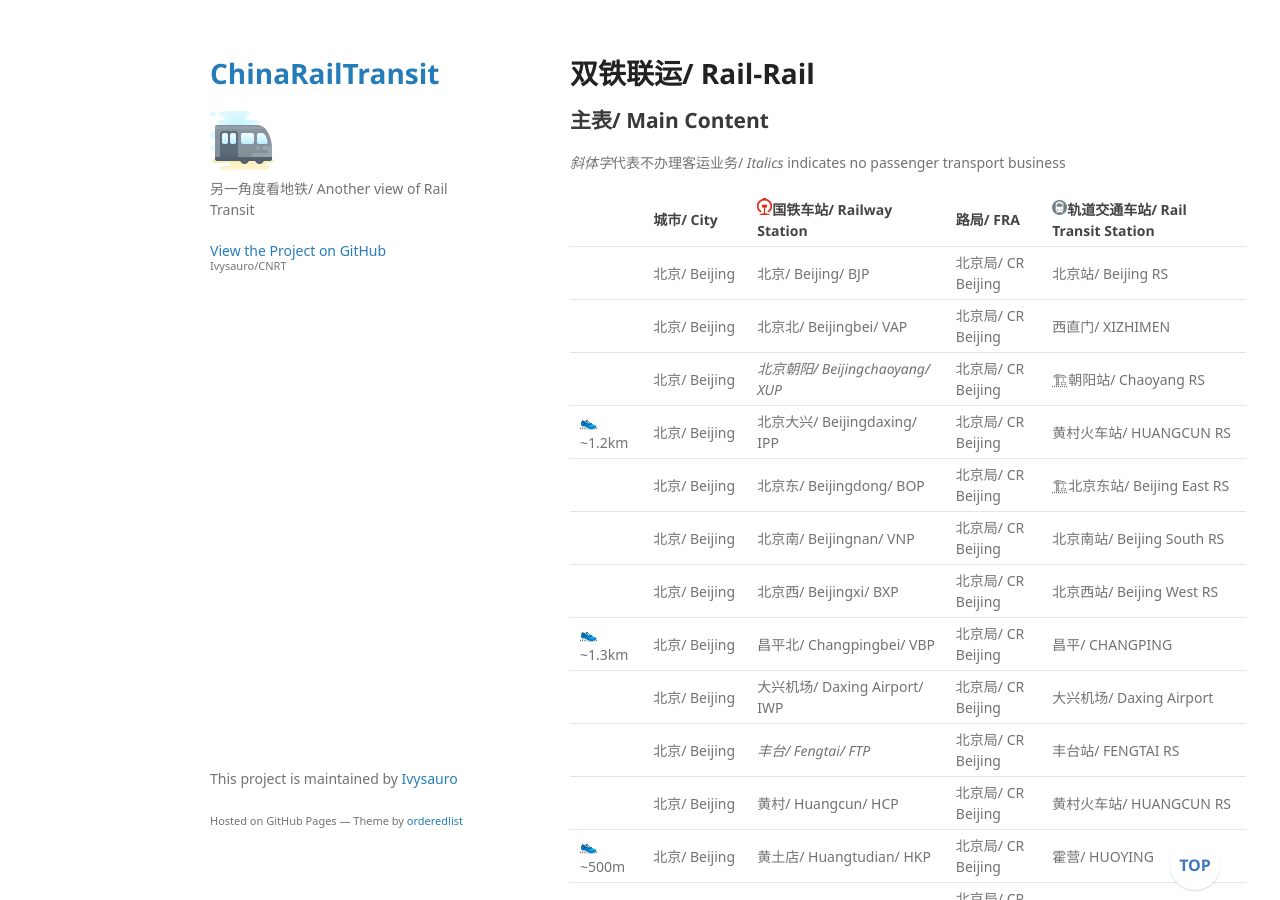
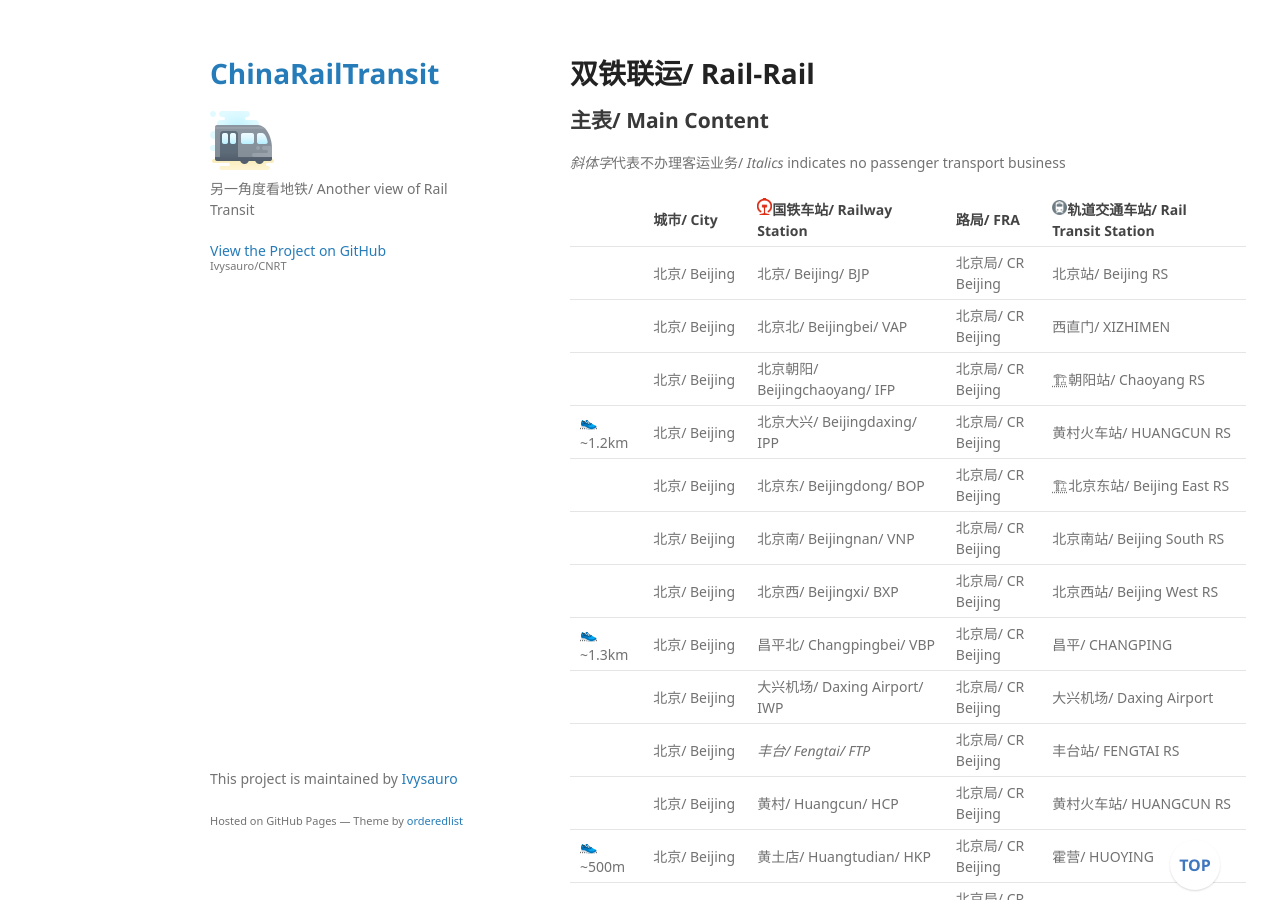
Before and after one commit to Ivysauro/CNRT, a Jekyll site: the page built from data/Rail-Rail.md, in a window 1280 px wide and 900 px high. Built offline with Jekyll 4.4.1, drawn with Linux system fonts in a browser that asks for light colours; some web fonts are replaced; our own code applies the rules of GitHub Pages for plain Markdown files; a script that is not in the unit is left out.

Commit message:
🍊更新北京数据
北京朝阳站电报码更改

```diff
--- a/data/Rail-Rail.md
+++ b/data/Rail-Rail.md
@@ -8,7 +8,7 @@
 | - | - | - | - | - |
 |  | 北京/ Beijing | 北京/ Beijing/ BJP | 北京局/ CR Beijing | 北京站/ Beijing RS |
 |  | 北京/ Beijing | 北京北/ Beijingbei/ VAP | 北京局/ CR Beijing | 西直门/ XIZHIMEN |
-|  | 北京/ Beijing | *北京朝阳/ Beijingchaoyang/ XUP* | 北京局/ CR Beijing | 🏗朝阳站/ Chaoyang RS |
+|  | 北京/ Beijing | 北京朝阳/ Beijingchaoyang/ IFP | 北京局/ CR Beijing | 🏗朝阳站/ Chaoyang RS |
 | 👟~1.2km | 北京/ Beijing | 北京大兴/ Beijingdaxing/ IPP | 北京局/ CR Beijing | 黄村火车站/ HUANGCUN RS |
 |  | 北京/ Beijing | 北京东/ Beijingdong/ BOP | 北京局/ CR Beijing | 🏗北京东站/ Beijing East RS |
 |  | 北京/ Beijing | 北京南/ Beijingnan/ VNP | 北京局/ CR Beijing | 北京南站/ Beijing South RS |
```
